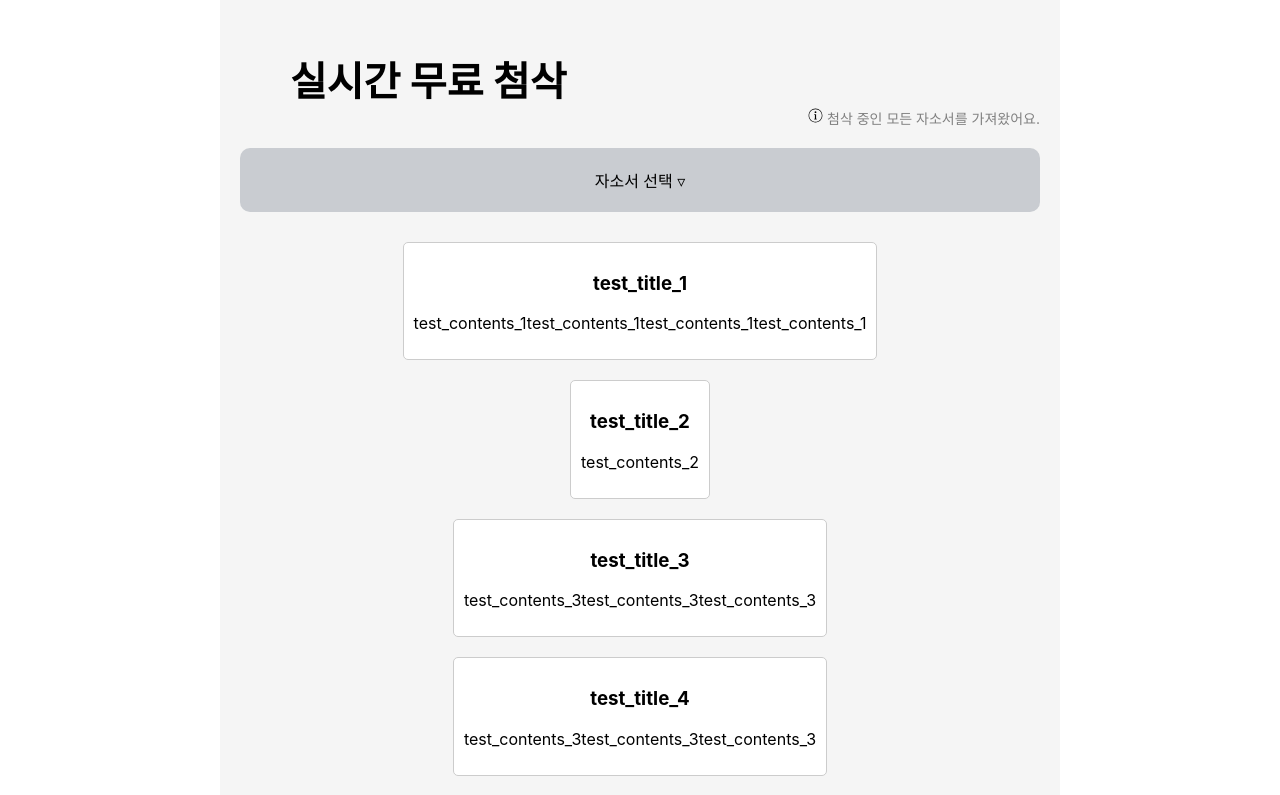
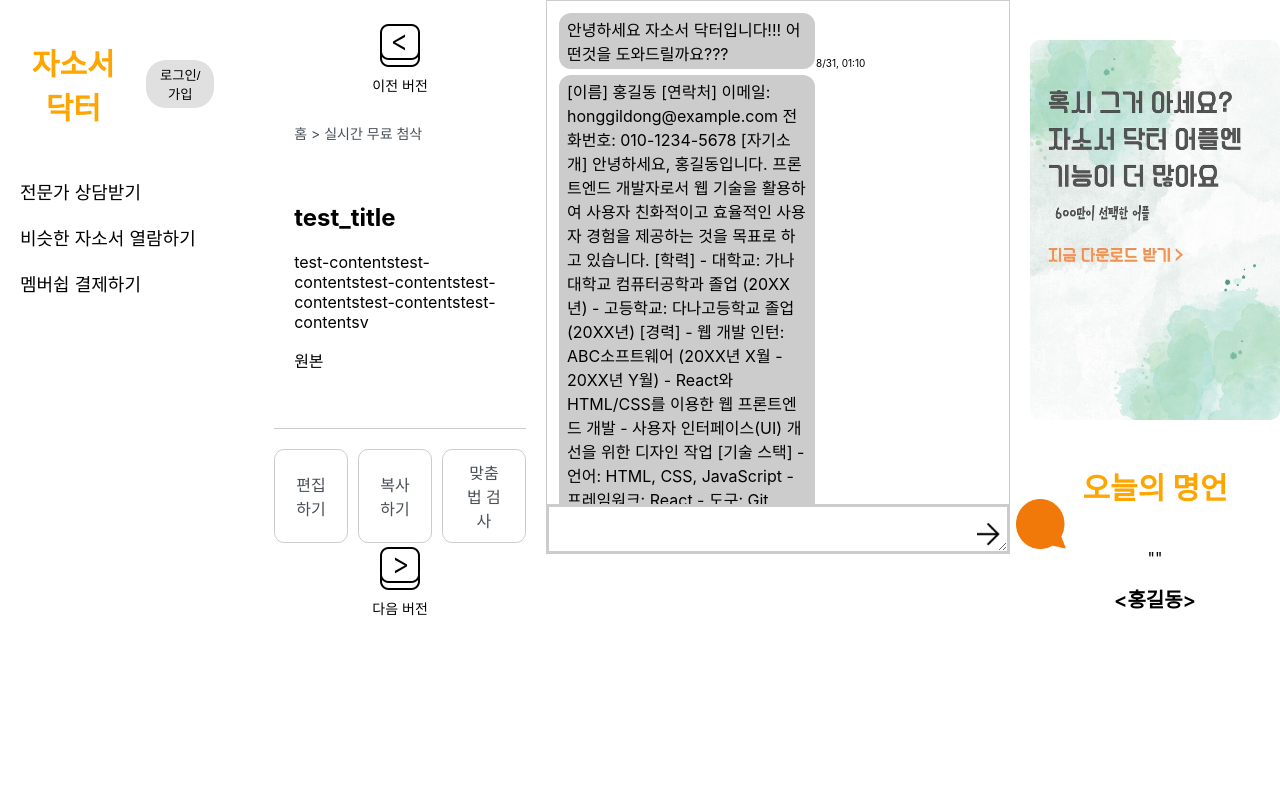
Before and after one commit to ksb-hub/Ja_Doctor, a React (Create React App) app in the folder ja-docter-app/: page / in a window 1280 px wide. Shown: the top 795 px of the page. Built offline with nearby package versions, Linux system fonts and the light colour scheme; no server answers.

Commit message:
something improvement

```diff
--- a/ja-docter-app/src/componets/Pages/DetailsPage.jsx
+++ b/ja-docter-app/src/componets/Pages/DetailsPage.jsx
@@ -4,6 +4,7 @@ import leftimg from "../../images/left.png";
 import rightimg from "../../images/right.png";
 
 const PageContainer = styled.div`
+  width: 33vw;
   padding: 20px;
   position: relative;
 `;
--- a/ja-docter-app/src/componets/Pages/HomeLeft.jsx
+++ b/ja-docter-app/src/componets/Pages/HomeLeft.jsx
@@ -3,6 +3,7 @@ import styled from 'styled-components';
 
 const AppWrapper = styled.div`
   text-align: center;
+  width: 33.3vw;
   margin-top: 20px;
   display: flex;
   flex-direction: column;
--- a/ja-docter-app/src/componets/Pages/HomePage.jsx
+++ b/ja-docter-app/src/componets/Pages/HomePage.jsx
@@ -1,19 +1,30 @@
 import React from 'react'
 import { useNavigate } from 'react-router-dom'
+import styled from 'styled-components'
 import Button from '../UI/Button'
+import HomeRight from './HomeRight';
+import HomeLeft from './HomeLeft'
+import HomeScreen from './HomeScreen'
+import DetailsPage from './DetailsPage';
+import Chatbot from '../UI/Chatbot';
+const Container = styled.div`
+  display: flex;
+
+`;
+
 export default function HomePage() {
 
     const navigate = useNavigate();
 
     return (
-        <>
-        <div>임시 HomePage입니다!!!</div>
-        <Button
-            title = '로그인 하러가기'
-            onClick = {() =>{
-                navigate("/signin")
-            }}
-        ></Button>
-        </>
+        <Container>
+            <HomeLeft></HomeLeft>
+            {/* <HomeScreen></HomeScreen> */}
+            <DetailsPage>
+            </DetailsPage>
+            <Chatbot></Chatbot>
+
+            <HomeRight></HomeRight>
+        </Container>
     )
 }
--- a/ja-docter-app/src/componets/Pages/HomeRight.jsx
+++ b/ja-docter-app/src/componets/Pages/HomeRight.jsx
@@ -3,6 +3,7 @@ import img1 from "../../images/poster.jpg";
 import styled from "styled-components"
 
 const AppWrapper = styled.div`
+  width: 33.3vw;
   text-align: center;
   margin-top: 20px;
   display: flex;
--- a/ja-docter-app/src/index.js
+++ b/ja-docter-app/src/index.js
@@ -13,7 +13,7 @@ import DetailsPage from './componets/Pages/DetailsPage';
 const root = ReactDOM.createRoot(document.getElementById('root'));
 root.render(
   <React.StrictMode>
-    <HomeScreen/>
+    <App/>
   </React.StrictMode>
 );
 
```
